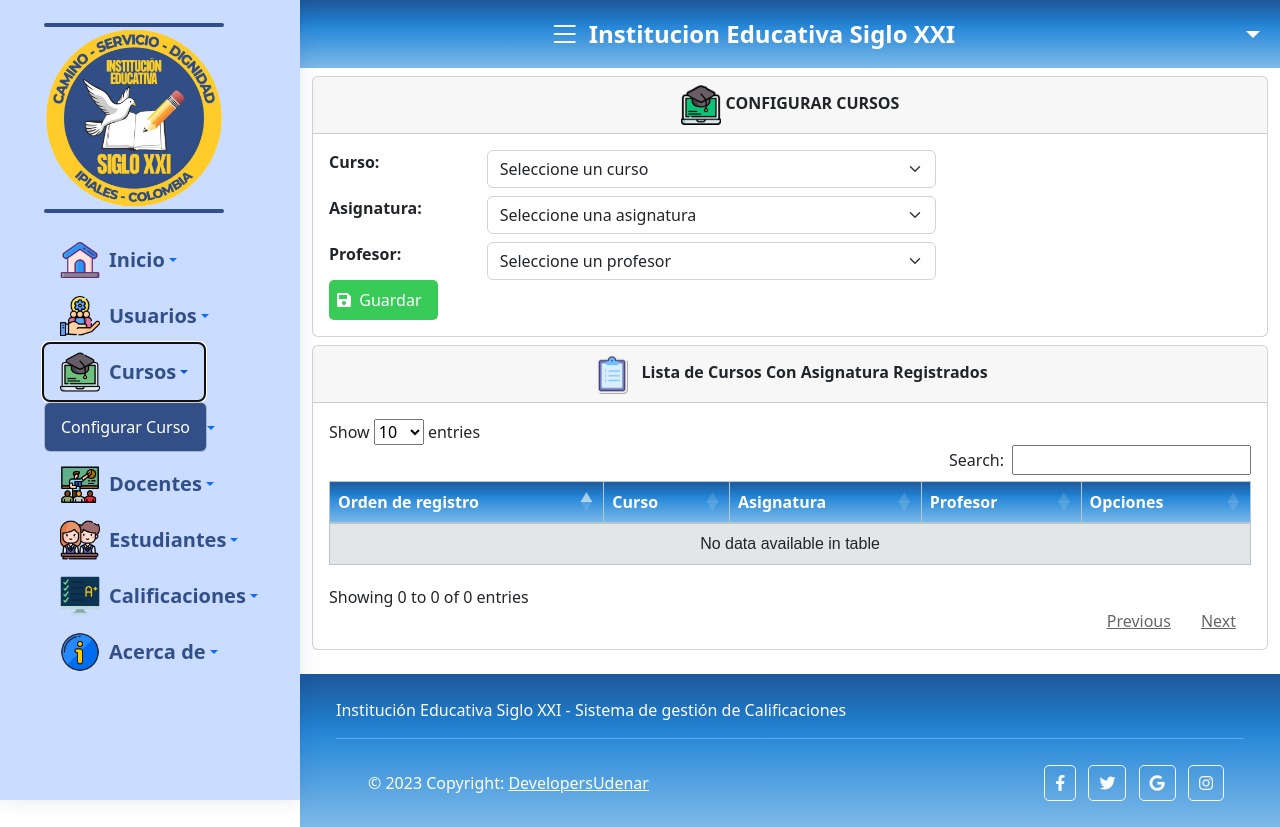
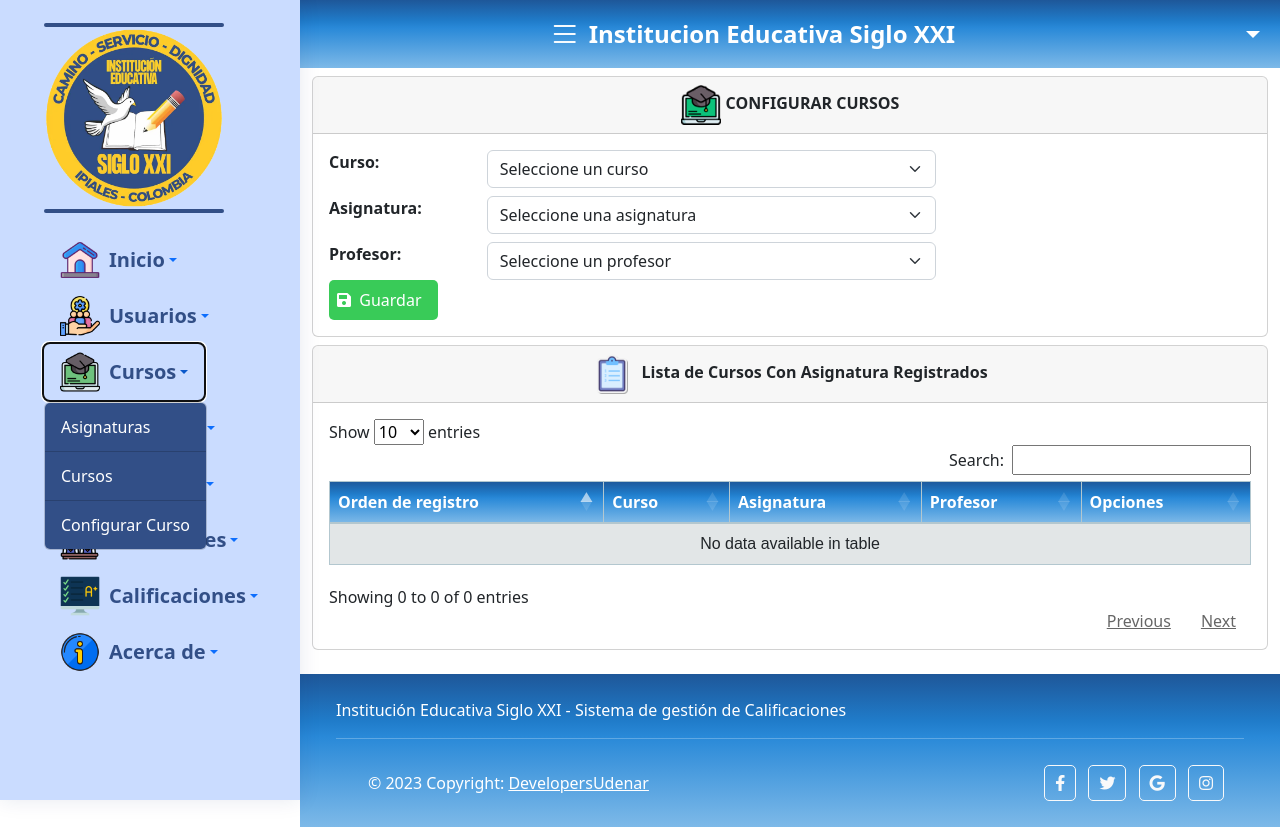
Before and after one commit to karyn2/softAbraham2023, a CodeIgniter 4 app: the page made by app/Views/Cursos/CursoAsignaturaView.php in a window 1280 px wide, after a click on "Cursos". Run offline with PHP 8.4 and a stand-in for CodeIgniter, Linux system fonts and the light colour scheme; the template is opened without the code that fills it, so the values that code supplies are empty; some libraries are stand-ins or nearby versions.

Commit message:
Actualizacion rutas layout 15/08/2023

```diff
--- a/app/Views/layout/layout.php
+++ b/app/Views/layout/layout.php
@@ -81,8 +81,11 @@
                                 class="ms-1 d-none d-sm-inline "> Cursos</span>
                         </a>
                         <div class=" dropdown-menu dropdown-menu-right" aria-labelledby="navbarDropdownMenuLink" id="muenudrop">
+                        <a class="dropdown-item" href="#">Asignaturas</a>
+                        <div class="dropdown-divider"></div>
+                        <a class="dropdown-item" href="#">Cursos</a>
+                        <div class="dropdown-divider"></div>
                         <a class="dropdown-item" href="<?php echo base_url('/AsignaturaCursos')?>">Configurar Curso</a>
-
                         </div>
                     </li>
 
```
Also changed, not shown: app/Config/Routes.php (+13 -0 lines).
